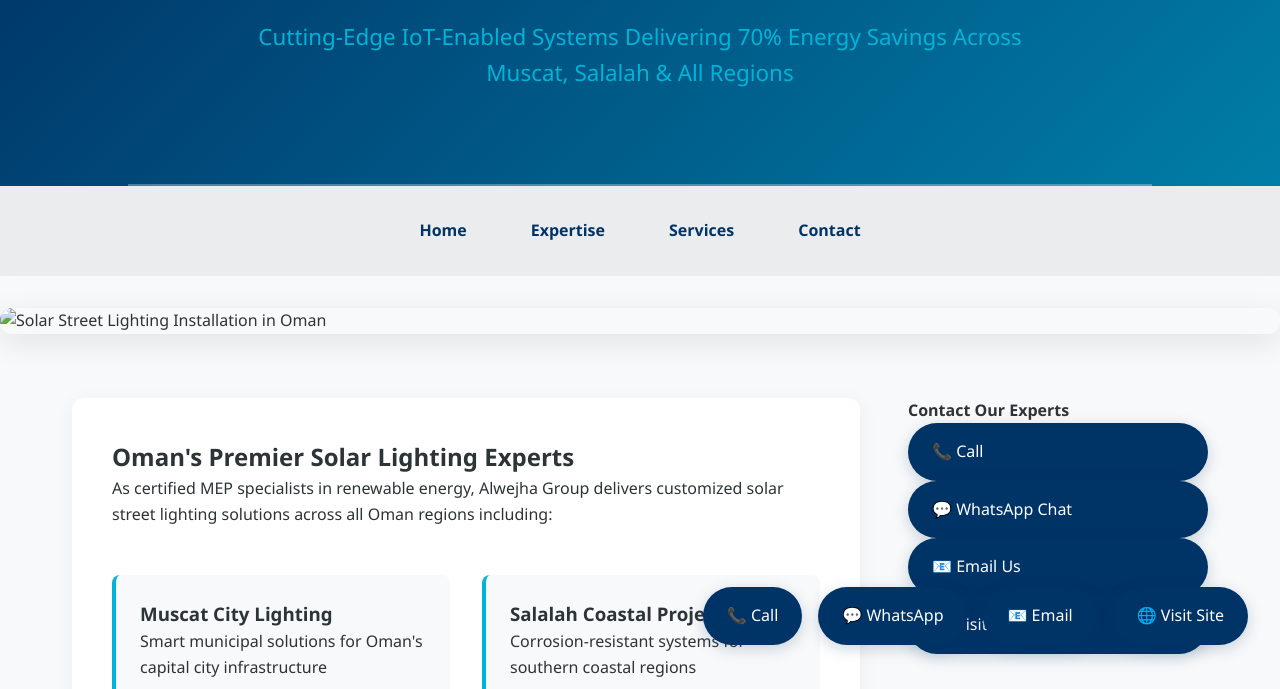
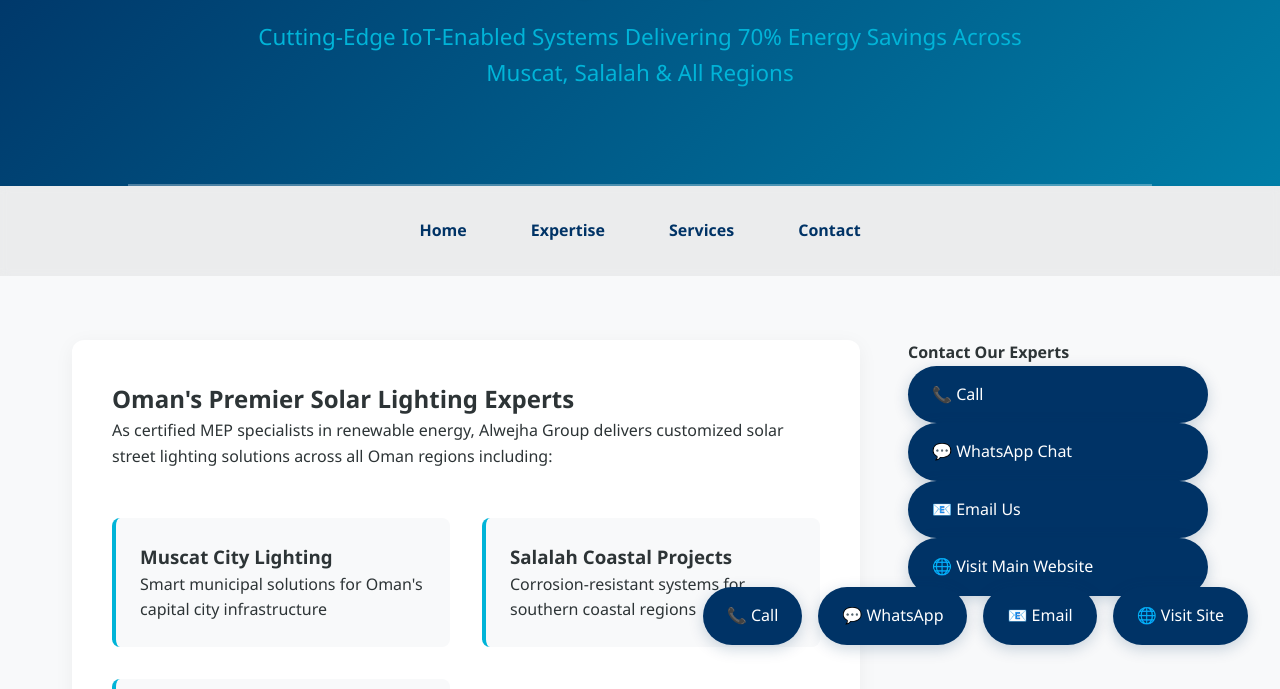
Before and after one commit to imferoz/solar-street-lighting-oman, a plain HTML site: page index.html in a window 1280 px wide. Shown: the part 123-812 px from the top of the page. Drawn offline with Linux system fonts and the light colour scheme.

Commit message:
Update index.html

```diff
--- a/index.html
+++ b/index.html
@@ -211,15 +211,6 @@
     <a href="https://www.alwejhagroup.com/contact">Contact</a>
   </nav>
 
-  <section class="hero-section">
-    <img src="solar-street-lighting-oman.jpg"
-         alt="Solar Street Lighting Installation in Oman"
-         loading="lazy"
-         srcset="solar-street-lighting-oman-480.jpg 480w,
-                 solar-street-lighting-oman-800.jpg 800w"
-         sizes="(max-width: 600px) 100vw, 80vw">
-  </section>
-
   <main class="main-content">
     <div class="content-grid">
       <section class="seo-rich-section">
```
